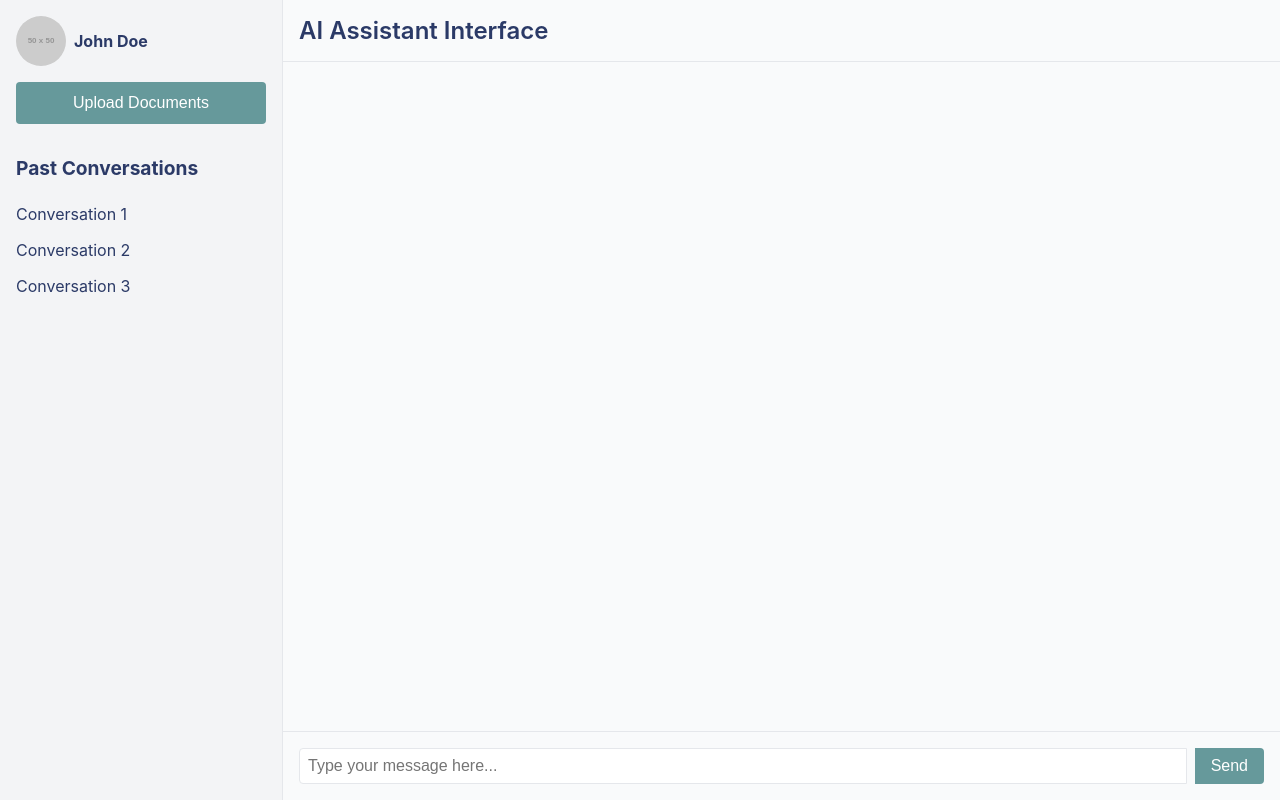
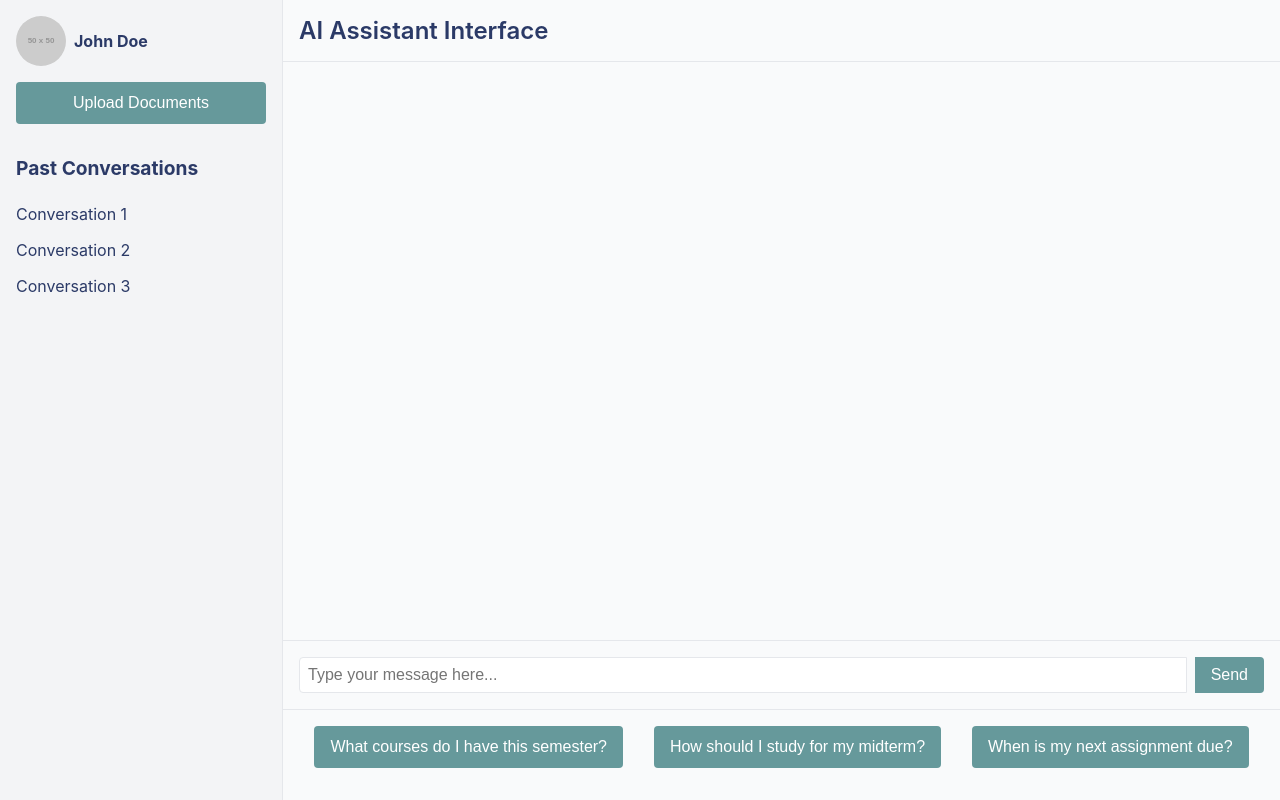
Before and after one commit to Swastik3/LMS-Buddy, a React (Create React App) app: page / in a window 1280 px wide. Built offline with nearby package versions, Linux system fonts and the light colour scheme.

Commit message:
added sggested prompts

```diff
--- a/src/App.tsx
+++ b/src/App.tsx
@@ -10,8 +10,9 @@ const AIHomepage: React.FC = () => {
   const [conversations, setConversations] = useState(['Conversation 1', 'Conversation 2', 'Conversation 3']);
   const [currentUser, setCurrentUser] = useState('John Doe');
 
-  const handleSubmit = (e: React.FormEvent) => {
-    e.preventDefault();
+  const handleSubmit = (e: React.FormEvent | null, messageText?: string) => {
+    e?.preventDefault();
+    const textToSend = messageText || input.trim();
     if (input.trim()) {
       setMessages([...messages, { text: input, isUser: true }]);
       setInput('');
@@ -20,6 +21,11 @@ const AIHomepage: React.FC = () => {
         setMessages(msgs => [...msgs, { text: "How can I help you today?", isUser: false }]);
       }, 1000);
     }
+  };
+
+  const handleSuggestionClick = (suggestion: string) => {
+    setInput(suggestion);
+    handleSubmit(null, suggestion);
   };
 
   return (
@@ -62,6 +68,11 @@ const AIHomepage: React.FC = () => {
             <button type="submit">Send</button>
           </form>
         </footer>
+        <div className="prompt-suggestions">
+          <button className="suggestion-button" onClick={() => handleSuggestionClick('What courses do I have this semester?')}>What courses do I have this semester?</button>
+          <button className="suggestion-button" onClick={() => {setInput('What courses do I have this semester?'); handleSubmit(new Event('submit') as unknown as React.FormEvent); }}>How should I study for my midterm?</button>
+          <button className="suggestion-button" onClick={() => {setInput('What courses do I have this semester?'); handleSubmit(new Event('submit') as unknown as React.FormEvent); }}>When is my next assignment due?</button>
+        </div>
       </div>
     </div>
   );
--- a/src/UploadDocuments.tsx
+++ b/src/UploadDocuments.tsx
@@ -5,7 +5,7 @@ import './components/Chat.css';
 
 const UploadDocuments: React.FC = () => {
   const [fileName, setFileName] = useState<string | null>(null);
-  const navigate = useNavigate(); // Navigate to different pages
+  const navigate = useNavigate();
   const [conversations] = useState(['Conversation 1', 'Conversation 2', 'Conversation 3']);
   const [currentUser] = useState('John Doe');
 
@@ -17,8 +17,6 @@ const UploadDocuments: React.FC = () => {
 
     const formData = new FormData();
     formData.append('file', file);
-
-    // Handle actual upload logic (can be added later)
   };
 
   return (
--- a/src/components/Chat.css
+++ b/src/components/Chat.css
@@ -222,3 +222,25 @@ body {
 .ai-assistant-input button:hover {
   background-color: var(--ai-assistant-primary-hover);
 }
+
+.prompt-suggestions{
+  display: flex;
+  flex-direction: row;
+  padding: 1rem;
+  border-top: 1px solid var(--ai-assistant-border);
+  background-color: var(--ai-assistant-bg);
+  justify-content: space-around;
+}
+
+.suggestion-button{
+  background-color: var(--ai-assistant-primary);
+  color: white;
+  border: none;
+  padding: 0.75rem 1rem;
+  border-radius: 0.25rem;
+  font-size: 1rem;
+  cursor: pointer;
+  transition: background-color 0.2s;
+  margin-bottom: 1rem;
+  text-wrap: wrap;
+}
```
